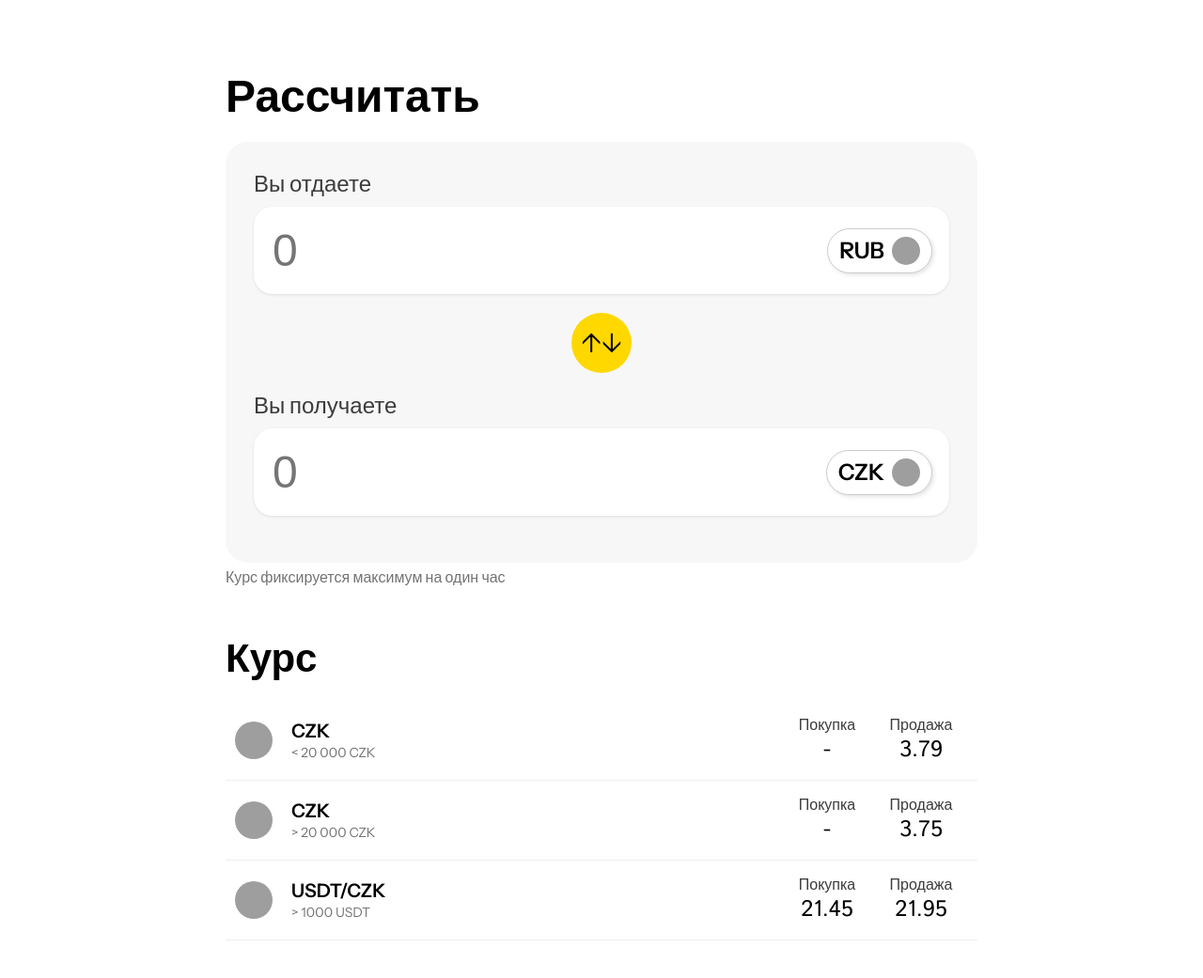
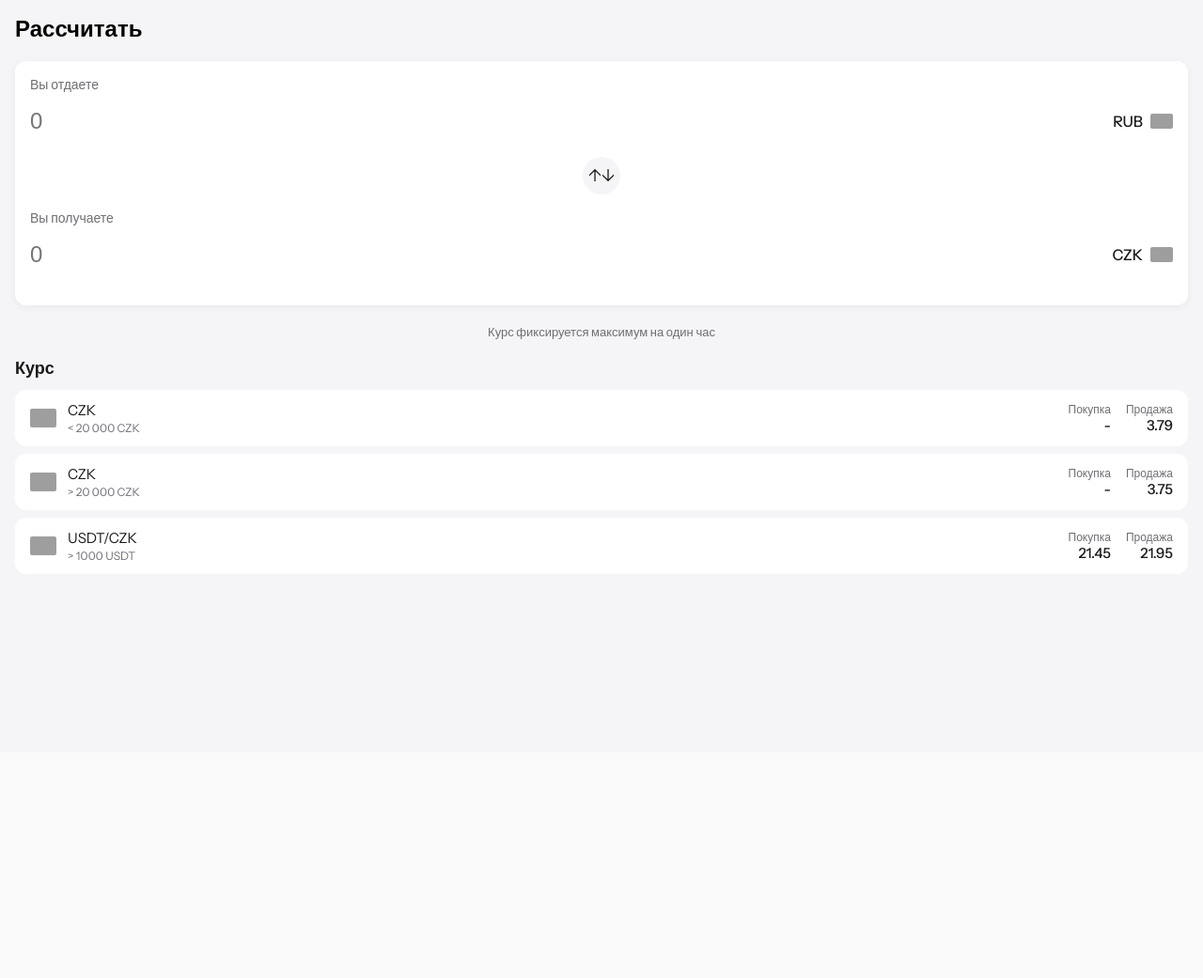
Before and after one commit to bibiboba1/converter, a Flask app: page / in a window 1280 px wide. Shown: the whole page at 94% size. After the commit the page ends 596 px from the top, so only its background shows below. Run offline with Flask 3, Linux system fonts and the light colour scheme; grey boxes are pictures that could not be loaded.

Commit message:
Update style.css

```diff
--- a/static/style.css
+++ b/static/style.css
@@ -1,145 +1,148 @@
-body {
+/* Base styles */
+html, body {
+  margin: 0;
+  padding: 0;
+  width: 100%;
+  height: 100%;
   font-family: 'Instrument Sans', sans-serif;
-  background: white;
-  margin: 0;
-  padding: 40px;
+  background-color: #f5f5f7;
+  color: #1a1a1a;
+  -webkit-text-size-adjust: 100%;
+  overflow-x: hidden;
+}
+
+/* Container */
+.container {
+  width: 100%;
+  min-height: 100vh;
+  padding: 16px;
+  box-sizing: border-box;
+}
+
+/* Typography */
+.title {
+  font-size: 24px;
+  font-weight: 600;
+  margin: 0 0 20px 0;
   color: #000;
 }
 
-.container {
-  max-width: 800px;
-  margin: auto;
-}
-
-.title {
-  font-size: 48px;
-  font-weight: 700;
-  margin-bottom: 20px;
-}
-
 .section-title {
-  font-size: 42px;
-  font-weight: 700;
-  margin-top: 50px;
-  margin-bottom: 20px;
-}
-
-.card {
-  background: #f7f7f7;
-  border-radius: 24px;
-  padding: 30px;
-  margin-bottom: 10px;
+  font-size: 18px;
+  font-weight: 600;
+  margin: 0 0 12px 0;
 }
 
 .label {
-  font-size: 24px;
-  font-weight: 500;
-  color: #3C3C3C;
-  margin-bottom: 10px;
+  font-size: 14px;
+  color: #6e6e73;
+  margin-bottom: 8px;
 }
 
+.subtext {
+  font-size: 13px;
+  color: #6e6e73;
+  text-align: center;
+  margin: 0 0 20px 0;
+}
+
+/* Card */
+.card {
+  background: white;
+  border-radius: 12px;
+  padding: 16px;
+  margin-bottom: 20px;
+  box-shadow: 0 2px 8px rgba(0,0,0,0.05);
+}
+
+/* Input groups */
 .input-group {
-  background: white;
   display: flex;
-  justify-content: space-between;
   align-items: center;
-  padding: 18px;
-  border-radius: 20px;
-  margin-bottom: 20px;
-  box-shadow: 0 1px 3px rgba(0,0,0,0.1);
+  margin-bottom: 16px;
 }
 
 .input-group input {
-  font-size: 48px;
+  flex: 1;
   border: none;
+  font-size: 24px;
+  font-weight: 500;
+  padding: 8px 0;
   outline: none;
-  width: 100%;
-  color: #3C3C3C;
-  font-family: 'Inria Sans', sans-serif;
+  background: transparent;
 }
 
 .currency {
-  font-size: 24px;
-  font-weight: 600;
   display: flex;
   align-items: center;
-  margin-left: 10px;
-  padding: 8px 12px;
-  border: 1px solid #ccc;
-  border-radius: 50px;
-  background: #fff;
-  box-shadow: 2px 2px 4px rgba(0,0,0,0.1);
+  gap: 8px;
+  font-size: 16px;
+  font-weight: 500;
 }
 
 .currency img {
-  margin-left: 8px;
-  width: 30px;
-  height: 30px;
-  border-radius: 50%;
+  width: 24px;
+  height: 16px;
+  object-fit: cover;
+  border-radius: 2px;
 }
 
+/* Swap button */
 .swap-button {
-  background: #FFD800;
-  width: 64px;
-  height: 64px;
-  border-radius: 32px;
-  font-size: 28px;
-  margin: 0 auto 20px auto;
+  background: #f5f5f7;
+  width: 40px;
+  height: 40px;
+  border-radius: 50%;
   display: flex;
   align-items: center;
   justify-content: center;
+  margin: 0 auto 16px auto;
+  font-size: 18px;
   cursor: pointer;
+  user-select: none;
 }
 
-.subtext {
-  color: #737373;
-  font-size: 16px;
-  margin-top: -5px;
-  margin-bottom: 40px;
-}
-
+/* Rate rows */
 .rate-row {
   display: flex;
   align-items: center;
-  justify-content: space-between;
   background: white;
-  padding: 15px 10px;
-  border-bottom: 1px solid #eee;
+  border-radius: 12px;
+  padding: 12px 16px;
+  margin-bottom: 8px;
 }
 
 .rate-row img {
-  width: 40px;
-  height: 40px;
-  border-radius: 50%;
-  margin-right: 10px;
+  width: 28px;
+  height: 20px;
+  margin-right: 12px;
+  border-radius: 2px;
+  object-fit: cover;
 }
 
 .rate-name {
   flex: 1;
-  margin-left: 10px;
-}
-
-.rate-name div {
-  font-weight: 600;
-  font-size: 20px;
+  font-size: 15px;
 }
 
 .rate-name small {
-  color: #737373;
-  font-size: 14px;
+  display: block;
+  font-size: 12px;
+  color: #6e6e73;
+  margin-top: 2px;
 }
 
 .rate-value {
-  width: 100px;
-  text-align: center;
+  text-align: right;
+  margin-left: 16px;
 }
 
 .rate-label {
-  font-size: 16px;
-  color: #3C3C3C;
+  font-size: 12px;
+  color: #6e6e73;
 }
 
 .rate-num {
-  font-size: 24px;
-  font-family: 'Istok Web', sans-serif;
+  font-weight: 500;
+  font-size: 15px;
 }
```
